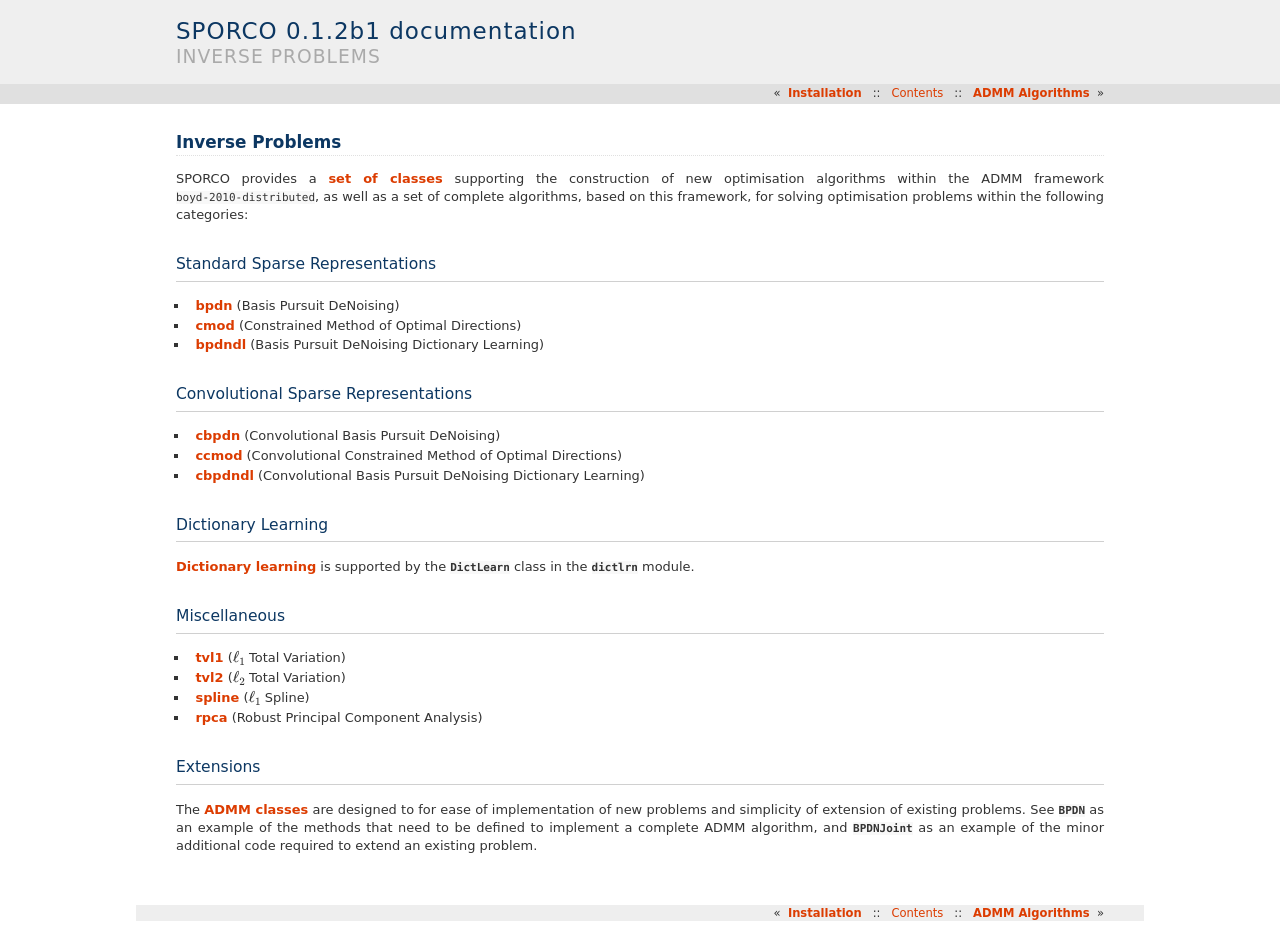
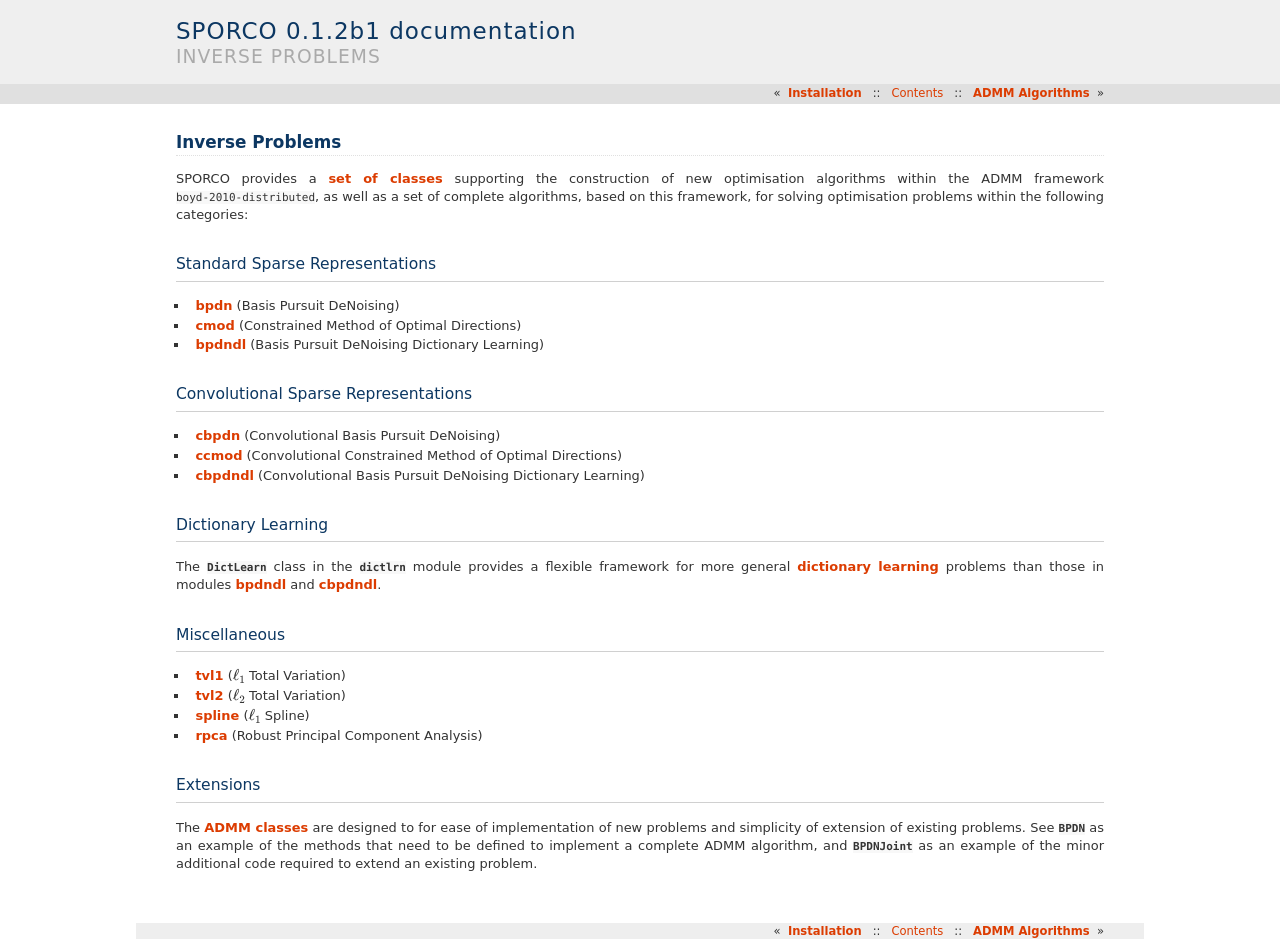
Before and after one commit to bwohlberg/sporco, a Sphinx documentation site: the page built from docs/source/invprob.rst, in a window 1280 px wide. Built offline with Sphinx 7.4.7, drawn with Linux system fonts in a browser that asks for light colours; pages that are not in the unit, such as notebooks, are missing from menus; cross-references to code outside the pages are shown as plain code.

Commit message:
More docs edits

```diff
--- a/docs/source/invprob.rst
+++ b/docs/source/invprob.rst
@@ -27,8 +27,10 @@ Convolutional Sparse Representations
 Dictionary Learning
 -------------------
 
-:doc:`Dictionary learning <invprob/dictlrn>` is supported by the
-:class:`.DictLearn` class in the :mod:`.dictlrn` module.
+The :class:`.DictLearn` class in the :mod:`.dictlrn` module provides a
+flexible framework for more general :doc:`dictionary learning
+<invprob/dictlrn>` problems than those in modules :doc:`bpdndl
+<invprob/bpdndl>` and :doc:`cbpdndl <invprob/cbpdndl>`.
 
 
 Miscellaneous
```
